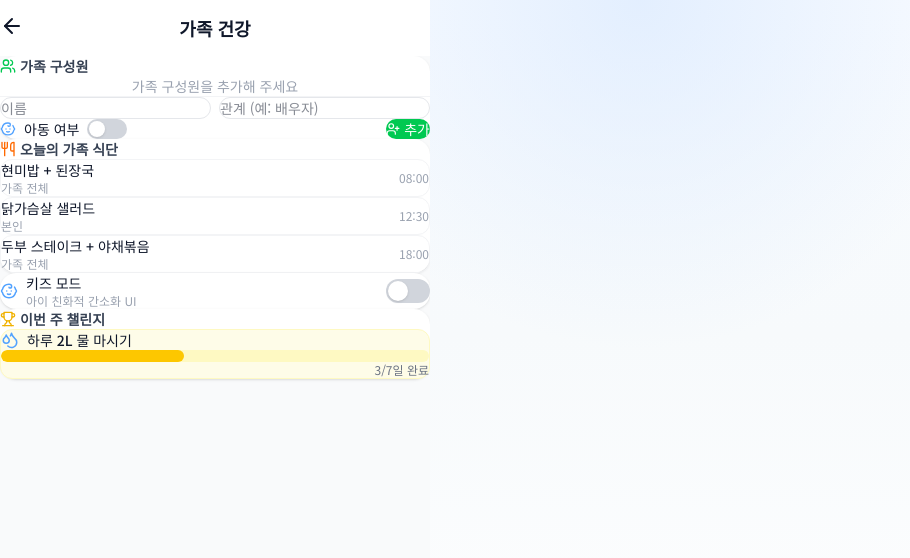
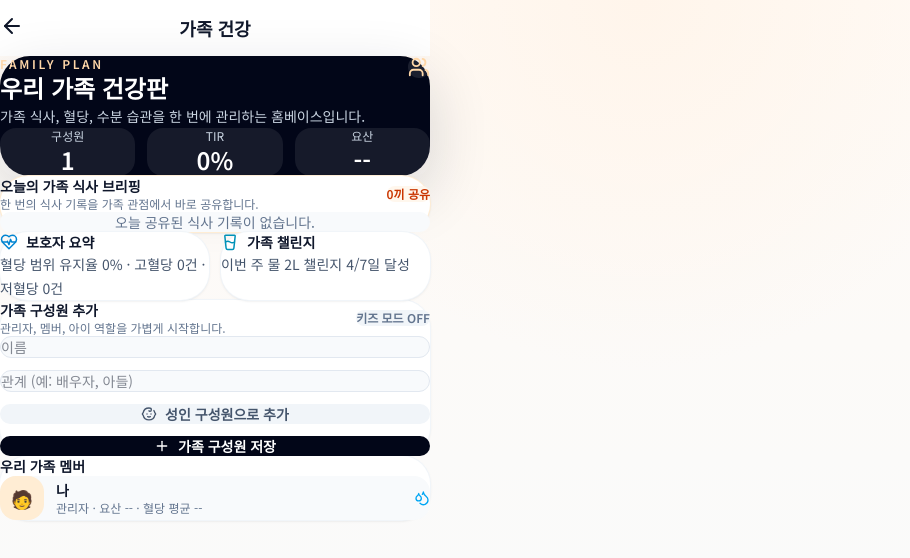
Before and after one commit to reallygood83/scanme, a Next.js app: page /family in a window 1280 px wide. Shown: the top 558 px of the page, without its empty margins (0-910 px from the left). Built offline with nearby package versions, Linux system fonts and the light colour scheme.

Commit message:
feat: upgrade the family care workspace
Ultraworked with [Sisyphus](https://github.com/code-yeongyu/oh-my-opencode)

Co-authored-by: Sisyphus <clio-agent@sisyphuslabs.ai>

```diff
--- a/src/app/family/page.tsx
+++ b/src/app/family/page.tsx
@@ -1,9 +1,10 @@
 'use client';
 
-import { useState, useEffect } from 'react';
+import { useEffect, useMemo, useState } from 'react';
+import { Baby, Droplets, GlassWater, HeartPulse, Plus, Users } from 'lucide-react';
 import Header from '@/components/Header';
-import { storage, FamilyMember } from '@/lib/storage';
-import { UserPlus, Users, Trophy, Utensils, Baby, Droplets } from 'lucide-react';
+import { summarizeGlucose } from '@/lib/glucose';
+import { storage, FamilyMember, MealEntry } from '@/lib/storage';
 
 export default function FamilyPage() {
   const [members, setMembers] = useState<FamilyMember[]>([]);
@@ -11,222 +12,170 @@ export default function FamilyPage() {
   const [newRelation, setNewRelation] = useState('');
   const [isKid, setIsKid] = useState(false);
   const [kidsMode, setKidsMode] = useState(false);
+  const [todayMeals, setTodayMeals] = useState<MealEntry[]>([]);
 
   useEffect(() => {
     setMembers(storage.getFamily());
+    const today = new Date().toISOString().split('T')[0];
+    setTodayMeals(storage.getMeals().filter((meal) => meal.date === today));
   }, []);
+
+  const glucoseSummary = useMemo(() => summarizeGlucose(storage.getGlucose()), []);
+  const latestUric = storage.getUricAcid().at(-1);
 
   const addMember = () => {
     if (!newName.trim() || !newRelation.trim()) return;
-
-    const avatarOptions = isKid
-      ? ['👦', '👧', '🧒']
-      : ['👨', '👩', '🧑', '👴', '👵'];
-    const avatar = avatarOptions[Math.floor(Math.random() * avatarOptions.length)];
-
+    const avatarPool = isKid ? ['👦', '👧', '🧒'] : ['👨', '👩', '🧑'];
     const member: FamilyMember = {
       id: `f-${Date.now()}`,
-      name: newName,
-      relation: newRelation,
+      name: newName.trim(),
+      relation: newRelation.trim(),
       isKid,
-      avatar,
+      avatar: avatarPool[Math.floor(Math.random() * avatarPool.length)],
     };
-
-    const updated = [...members, member];
-    storage.setFamily(updated);
-    setMembers(updated);
+    const nextMembers = [...members, member];
+    storage.setFamily(nextMembers);
+    setMembers(nextMembers);
     setNewName('');
     setNewRelation('');
     setIsKid(false);
   };
 
-  const removeMember = (id: string) => {
-    const updated = members.filter((m) => m.id !== id);
-    storage.setFamily(updated);
-    setMembers(updated);
-  };
-
-  // Mock shared meals for today
-  const sharedMeals = [
-    { time: '08:00', name: '현미밥 + 된장국', who: '가족 전체' },
-    { time: '12:30', name: '닭가슴살 샐러드', who: '본인' },
-    { time: '18:00', name: '두부 스테이크 + 야채볶음', who: '가족 전체' },
-  ];
-
-  const challengeProgress = 3;
+  const challengeDays = 4;
   const challengeTotal = 7;
 
   return (
-    <div className="flex flex-col min-h-screen bg-gray-50 max-w-[430px] mx-auto">
-      <Header title="가족 건강" showBack />
+    <div className="min-h-screen bg-[radial-gradient(circle_at_top,#fff5eb,transparent_36%),linear-gradient(180deg,#fffaf5_0%,#f8fafc_100%)]">
+      <div className="mx-auto max-w-[430px] pb-10">
+        <Header title="가족 건강" showBack />
 
-      <main className="flex-1 overflow-y-auto px-4 pb-8 space-y-4">
-        {/* Family Members */}
-        <div className="bg-white rounded-2xl p-4 shadow-sm">
-          <h3 className="text-sm font-semibold text-gray-700 mb-3 flex items-center gap-1">
-            <Users size={16} className="text-green-500" />
-            가족 구성원
-          </h3>
+        <main className="space-y-4 px-4 pb-8">
+          <section className="rounded-[30px] bg-slate-950 p-5 text-white shadow-[0_20px_60px_rgba(15,23,42,0.16)]">
+            <div className="flex items-start justify-between gap-3">
+              <div>
+                <p className="text-xs font-semibold uppercase tracking-[0.22em] text-orange-200">Family Plan</p>
+                <h2 className="mt-2 text-2xl font-semibold">우리 가족 건강판</h2>
+                <p className="mt-2 text-sm leading-6 text-slate-300">가족 식사, 혈당, 수분 습관을 한 번에 관리하는 홈베이스입니다.</p>
+              </div>
+              <div className="rounded-2xl bg-white/10 p-3">
+                <Users size={22} className="text-orange-200" />
+              </div>
+            </div>
 
-          {members.length === 0 ? (
-            <p className="text-sm text-gray-400 text-center py-4">
-              가족 구성원을 추가해 주세요
-            </p>
-          ) : (
-            <div className="space-y-2 mb-4">
+            <div className="mt-5 grid grid-cols-3 gap-3 text-center">
+              <div className="rounded-2xl bg-white/8 px-3 py-4">
+                <p className="text-xs text-slate-300">구성원</p>
+                <p className="mt-2 text-2xl font-semibold">{members.length + 1}</p>
+              </div>
+              <div className="rounded-2xl bg-white/8 px-3 py-4">
+                <p className="text-xs text-slate-300">TIR</p>
+                <p className="mt-2 text-2xl font-semibold">{glucoseSummary.timeInRange}%</p>
+              </div>
+              <div className="rounded-2xl bg-white/8 px-3 py-4">
+                <p className="text-xs text-slate-300">요산</p>
+                <p className="mt-2 text-2xl font-semibold">{latestUric ? latestUric.value.toFixed(1) : '--'}</p>
+              </div>
+            </div>
+          </section>
+
+          <section className="rounded-[28px] bg-white p-5 shadow-sm ring-1 ring-orange-100">
+            <div className="flex items-center justify-between gap-3">
+              <div>
+                <p className="text-sm font-semibold text-slate-900">오늘의 가족 식사 브리핑</p>
+                <p className="mt-1 text-xs text-slate-500">한 번의 식사 기록을 가족 관점에서 바로 공유합니다.</p>
+              </div>
+              <span className="rounded-full bg-orange-50 px-3 py-1 text-xs font-semibold text-orange-700">{todayMeals.length}끼 공유</span>
+            </div>
+
+            <div className="mt-4 space-y-3">
+              {todayMeals.length > 0 ? todayMeals.map((meal) => (
+                <div key={meal.id} className="rounded-2xl bg-orange-50/60 px-4 py-3">
+                  <div className="flex items-center justify-between gap-3">
+                    <div>
+                      <p className="text-sm font-semibold text-slate-900">{meal.name}</p>
+                      <p className="mt-1 text-xs text-slate-500">{meal.calories}kcal · GI {meal.gi} · 퓨린 {meal.purineLevel}</p>
+                    </div>
+                    <span className="text-xs text-slate-400">{meal.time}</span>
+                  </div>
+                </div>
+              )) : (
+                <div className="rounded-2xl bg-slate-50 px-4 py-8 text-center text-sm text-slate-500">오늘 공유된 식사 기록이 없습니다.</div>
+              )}
+            </div>
+          </section>
+
+          <section className="grid grid-cols-2 gap-3">
+            <div className="rounded-[28px] bg-white p-5 shadow-sm ring-1 ring-slate-100">
+              <div className="flex items-center gap-2 text-sky-600">
+                <HeartPulse size={18} />
+                <p className="text-sm font-semibold text-slate-900">보호자 요약</p>
+              </div>
+              <p className="mt-4 text-sm leading-6 text-slate-600">혈당 범위 유지율 {glucoseSummary.timeInRange}% · 고혈당 {glucoseSummary.highCount}건 · 저혈당 {glucoseSummary.lowCount}건</p>
+            </div>
+            <div className="rounded-[28px] bg-white p-5 shadow-sm ring-1 ring-slate-100">
+              <div className="flex items-center gap-2 text-cyan-600">
+                <GlassWater size={18} />
+                <p className="text-sm font-semibold text-slate-900">가족 챌린지</p>
+              </div>
+              <p className="mt-4 text-sm leading-6 text-slate-600">이번 주 물 2L 챌린지 {challengeDays}/{challengeTotal}일 달성</p>
+            </div>
+          </section>
+
+          <section className="rounded-[28px] bg-white p-5 shadow-sm ring-1 ring-slate-100">
+            <div className="flex items-center justify-between gap-3">
+              <div>
+                <p className="text-sm font-semibold text-slate-900">가족 구성원 추가</p>
+                <p className="mt-1 text-xs text-slate-500">관리자, 멤버, 아이 역할을 가볍게 시작합니다.</p>
+              </div>
+              <button onClick={() => setKidsMode((current) => !current)} className={`rounded-full px-3 py-1 text-xs font-semibold ${kidsMode ? 'bg-sky-100 text-sky-700' : 'bg-slate-100 text-slate-500'}`}>
+                {kidsMode ? '키즈 모드 ON' : '키즈 모드 OFF'}
+              </button>
+            </div>
+
+            <div className="mt-4 grid gap-3">
+              <input value={newName} onChange={(event) => setNewName(event.target.value)} placeholder="이름" className="rounded-2xl border border-slate-200 bg-slate-50 px-4 py-3 text-sm" />
+              <input value={newRelation} onChange={(event) => setNewRelation(event.target.value)} placeholder="관계 (예: 배우자, 아들)" className="rounded-2xl border border-slate-200 bg-slate-50 px-4 py-3 text-sm" />
+              <button onClick={() => setIsKid((current) => !current)} className={`flex items-center justify-center gap-2 rounded-2xl px-4 py-3 text-sm font-semibold ${isKid ? 'bg-sky-100 text-sky-700' : 'bg-slate-100 text-slate-600'}`}>
+                <Baby size={16} />
+                {isKid ? '아이 구성원으로 추가' : '성인 구성원으로 추가'}
+              </button>
+              <button onClick={addMember} className="flex items-center justify-center gap-2 rounded-2xl bg-slate-950 px-4 py-3 text-sm font-semibold text-white">
+                <Plus size={16} />
+                가족 구성원 저장
+              </button>
+            </div>
+          </section>
+
+          <section className="rounded-[28px] bg-white p-5 shadow-sm ring-1 ring-slate-100">
+            <p className="text-sm font-semibold text-slate-900">우리 가족 멤버</p>
+            <div className="mt-4 space-y-3">
+              <div className="flex items-center justify-between rounded-2xl bg-slate-50 px-4 py-3">
+                <div className="flex items-center gap-3">
+                  <div className="flex h-11 w-11 items-center justify-center rounded-2xl bg-orange-100 text-lg">🧑</div>
+                  <div>
+                    <p className="text-sm font-semibold text-slate-900">나</p>
+                    <p className="text-xs text-slate-500">관리자 · 요산 {latestUric ? latestUric.value.toFixed(1) : '--'} · 혈당 평균 {glucoseSummary.average || '--'}</p>
+                  </div>
+                </div>
+                <Droplets size={16} className="text-sky-500" />
+              </div>
+
               {members.map((member) => (
-                <div
-                  key={member.id}
-                  className="flex items-center justify-between border border-gray-100 rounded-xl p-3"
-                >
+                <div key={member.id} className="flex items-center justify-between rounded-2xl bg-slate-50 px-4 py-3">
                   <div className="flex items-center gap-3">
-                    <span className="text-2xl">{member.avatar}</span>
+                    <div className={`flex h-11 w-11 items-center justify-center rounded-2xl text-lg ${member.isKid ? 'bg-sky-100' : 'bg-orange-100'}`}>{member.avatar}</div>
                     <div>
-                      <p className="text-sm font-medium">{member.name}</p>
-                      <p className="text-xs text-gray-400">
-                        {member.relation}
-                        {member.isKid && (
-                          <span className="ml-1 text-blue-500 font-medium">아동</span>
-                        )}
-                      </p>
+                      <p className="text-sm font-semibold text-slate-900">{member.name}</p>
+                      <p className="text-xs text-slate-500">{member.relation}{member.isKid ? ' · 아이 모드 추천' : ''}</p>
                     </div>
                   </div>
-                  <button
-                    onClick={() => removeMember(member.id)}
-                    className="text-xs text-red-400 hover:text-red-600"
-                  >
-                    삭제
-                  </button>
+                  <span className={`rounded-full px-3 py-1 text-xs font-semibold ${member.isKid ? 'bg-sky-100 text-sky-700' : 'bg-orange-100 text-orange-700'}`}>{member.isKid ? 'Child' : 'Member'}</span>
                 </div>
               ))}
             </div>
-          )}
-
-          {/* Add Member Form */}
-          <div className="border-t border-gray-100 pt-4 space-y-3">
-            <div className="flex gap-2">
-              <input
-                type="text"
-                placeholder="이름"
-                value={newName}
-                onChange={(e) => setNewName(e.target.value)}
-                className="flex-1 px-3 py-2 border border-gray-200 rounded-xl text-sm focus:outline-none focus:ring-2 focus:ring-green-400"
-              />
-              <input
-                type="text"
-                placeholder="관계 (예: 배우자)"
-                value={newRelation}
-                onChange={(e) => setNewRelation(e.target.value)}
-                className="flex-1 px-3 py-2 border border-gray-200 rounded-xl text-sm focus:outline-none focus:ring-2 focus:ring-green-400"
-              />
-            </div>
-            <div className="flex items-center justify-between">
-              <div className="flex items-center gap-2">
-                <Baby size={16} className="text-blue-400" />
-                <span className="text-sm">아동 여부</span>
-                <button
-                  onClick={() => setIsKid(!isKid)}
-                  className={`w-10 h-5 rounded-full transition-colors ${
-                    isKid ? 'bg-blue-500' : 'bg-gray-300'
-                  } relative`}
-                >
-                  <span
-                    className={`block w-4 h-4 bg-white rounded-full shadow absolute top-0.5 transition-transform ${
-                      isKid ? 'translate-x-5' : 'translate-x-0.5'
-                    }`}
-                  />
-                </button>
-              </div>
-              <button
-                onClick={addMember}
-                className="flex items-center gap-1 px-4 py-2 bg-green-500 text-white rounded-xl text-sm font-medium"
-              >
-                <UserPlus size={14} />
-                추가
-              </button>
-            </div>
-          </div>
-        </div>
-
-        {/* Meal Sharing */}
-        <div className="bg-white rounded-2xl p-4 shadow-sm">
-          <h3 className="text-sm font-semibold text-gray-700 mb-3 flex items-center gap-1">
-            <Utensils size={16} className="text-orange-500" />
-            오늘의 가족 식단
-          </h3>
-          <div className="space-y-2">
-            {sharedMeals.map((meal, i) => (
-              <div
-                key={i}
-                className="flex items-center justify-between border border-gray-100 rounded-xl p-3"
-              >
-                <div>
-                  <p className="text-sm font-medium">{meal.name}</p>
-                  <p className="text-xs text-gray-400">{meal.who}</p>
-                </div>
-                <span className="text-xs text-gray-400">{meal.time}</span>
-              </div>
-            ))}
-          </div>
-        </div>
-
-        {/* Kids Mode Toggle */}
-        <div className="bg-white rounded-2xl p-4 shadow-sm">
-          <div className="flex items-center justify-between">
-            <div className="flex items-center gap-2">
-              <Baby size={18} className="text-blue-400" />
-              <div>
-                <p className="text-sm font-medium">키즈 모드</p>
-                <p className="text-xs text-gray-400">아이 친화적 간소화 UI</p>
-              </div>
-            </div>
-            <button
-              onClick={() => setKidsMode(!kidsMode)}
-              className={`w-11 h-6 rounded-full transition-colors ${
-                kidsMode ? 'bg-blue-500' : 'bg-gray-300'
-              } relative`}
-            >
-              <span
-                className={`block w-5 h-5 bg-white rounded-full shadow absolute top-0.5 transition-transform ${
-                  kidsMode ? 'translate-x-5' : 'translate-x-0.5'
-                }`}
-              />
-            </button>
-          </div>
-          {kidsMode && (
-            <div className="mt-3 p-3 bg-blue-50 rounded-xl">
-              <p className="text-xs text-blue-600">
-                키즈 모드가 활성화되었습니다. 아이에게 적합한 간소화된 UI가 표시됩니다.
-              </p>
-            </div>
-          )}
-        </div>
-
-        {/* Family Challenge */}
-        <div className="bg-white rounded-2xl p-4 shadow-sm">
-          <h3 className="text-sm font-semibold text-gray-700 mb-3 flex items-center gap-1">
-            <Trophy size={16} className="text-yellow-500" />
-            이번 주 챌린지
-          </h3>
-          <div className="border border-yellow-100 bg-yellow-50 rounded-xl p-4">
-            <div className="flex items-center gap-2 mb-3">
-              <Droplets size={18} className="text-blue-400" />
-              <p className="text-sm font-medium">하루 2L 물 마시기</p>
-            </div>
-            <div className="w-full h-3 bg-yellow-100 rounded-full overflow-hidden mb-2">
-              <div
-                className="h-full bg-yellow-400 rounded-full transition-all"
-                style={{
-                  width: `${(challengeProgress / challengeTotal) * 100}%`,
-                }}
-              />
-            </div>
-            <p className="text-xs text-gray-500 text-right">
-              {challengeProgress}/{challengeTotal}일 완료
-            </p>
-          </div>
-        </div>
-      </main>
+          </section>
+        </main>
+      </div>
     </div>
   );
 }
```
